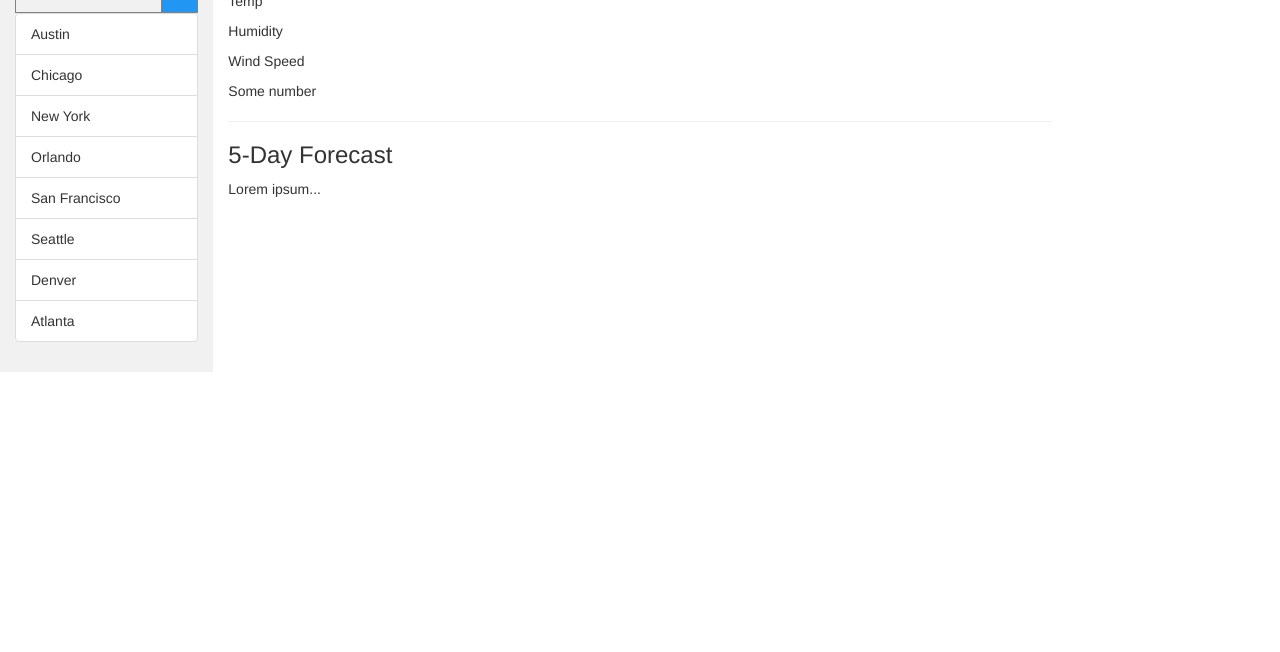
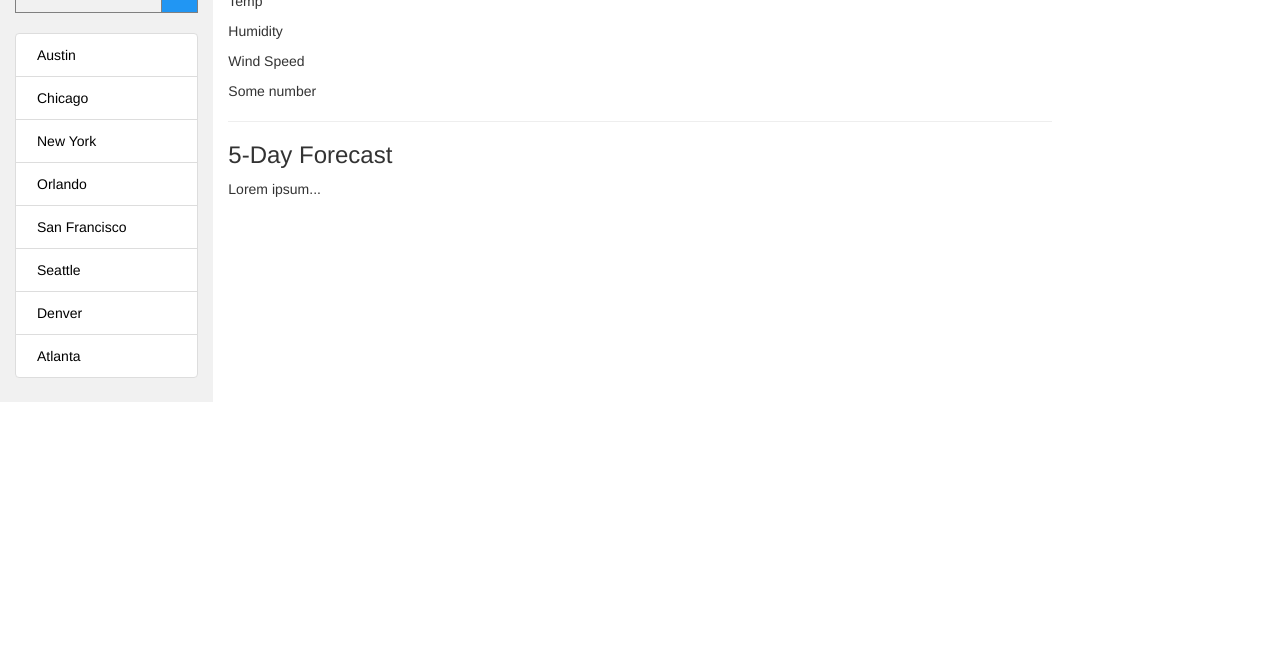
Before and after one commit to JGABREU2145/homework-6, a plain HTML site: page index.html in a window 1280 px wide. Shown: the part 148-800 px from the top of the page. Drawn offline with nearby package versions, Linux system fonts and the light colour scheme.

Commit message:
A little more styling done, still need 5day weather boxes. No Script

```diff
--- a/index.html
+++ b/index.html
@@ -16,7 +16,7 @@
     }
 
     .row.content {
-        height: 450px;
+        height: 480px;
     }
 
     .sidenav {
@@ -63,7 +63,22 @@
         display: table;
     }
     li{
+        color: black;
         text-align: left;
+    }
+    .block {
+    display: block;
+    width: 100%;
+    border: none;
+    background: white;
+    color: black;
+    cursor: pointer;
+    text-align: left;
+    }
+
+    .block:hover {
+    background-color: #ddd;
+    color: black;
     }
   </style>
 </head>
@@ -75,7 +90,7 @@
   </div>
 </nav>
 
-<div class="container-fluid text-center">
+<div class="container-fluid">
     <div class="row content">
         <div class="col-sm-2 sidenav">
             <form class="searchBtn" action="/action_page.php">
@@ -83,16 +98,16 @@
                 <input type="text" placeholder="Search..." name="search2">
                 <button type="submit"><i class="fa fa-search"></i></button>
             </form>
-
+            <br>
             <ul class="list-group">
-                <li class="list-group-item">Austin</li>
-                <li class="list-group-item">Chicago</li>
-                <li class="list-group-item">New York</li>
-                <li class="list-group-item">Orlando</li>
-                <li class="list-group-item">San Francisco</li>
-                <li class="list-group-item">Seattle</li>
-                <li class="list-group-item">Denver</li>
-                <li class="list-group-item">Atlanta</li>
+                <li class="list-group-item"><button class="block">Austin</button></li>
+                <li class="list-group-item"><button class="block">Chicago</button></li>
+                <li class="list-group-item"><button class="block">New York</button></li>
+                <li class="list-group-item"><button class="block">Orlando</button></li>
+                <li class="list-group-item"><button class="block">San Francisco</button></li>
+                <li class="list-group-item"><button class="block">Seattle</button></li>
+                <li class="list-group-item"><button class="block">Denver</button></li>
+                <li class="list-group-item"><button class="block">Atlanta</button></li>
             </ul>
 
         </div>
```
